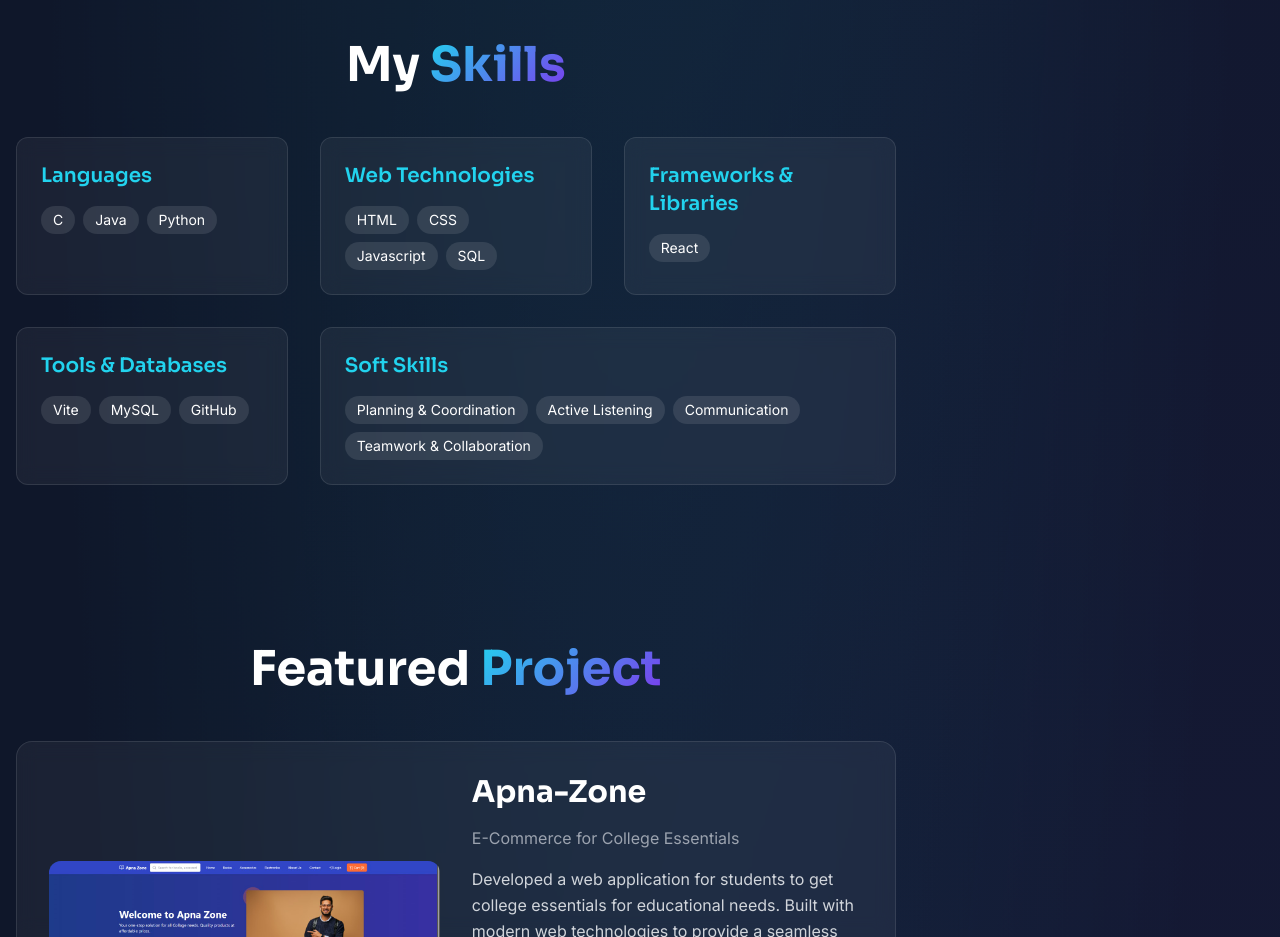
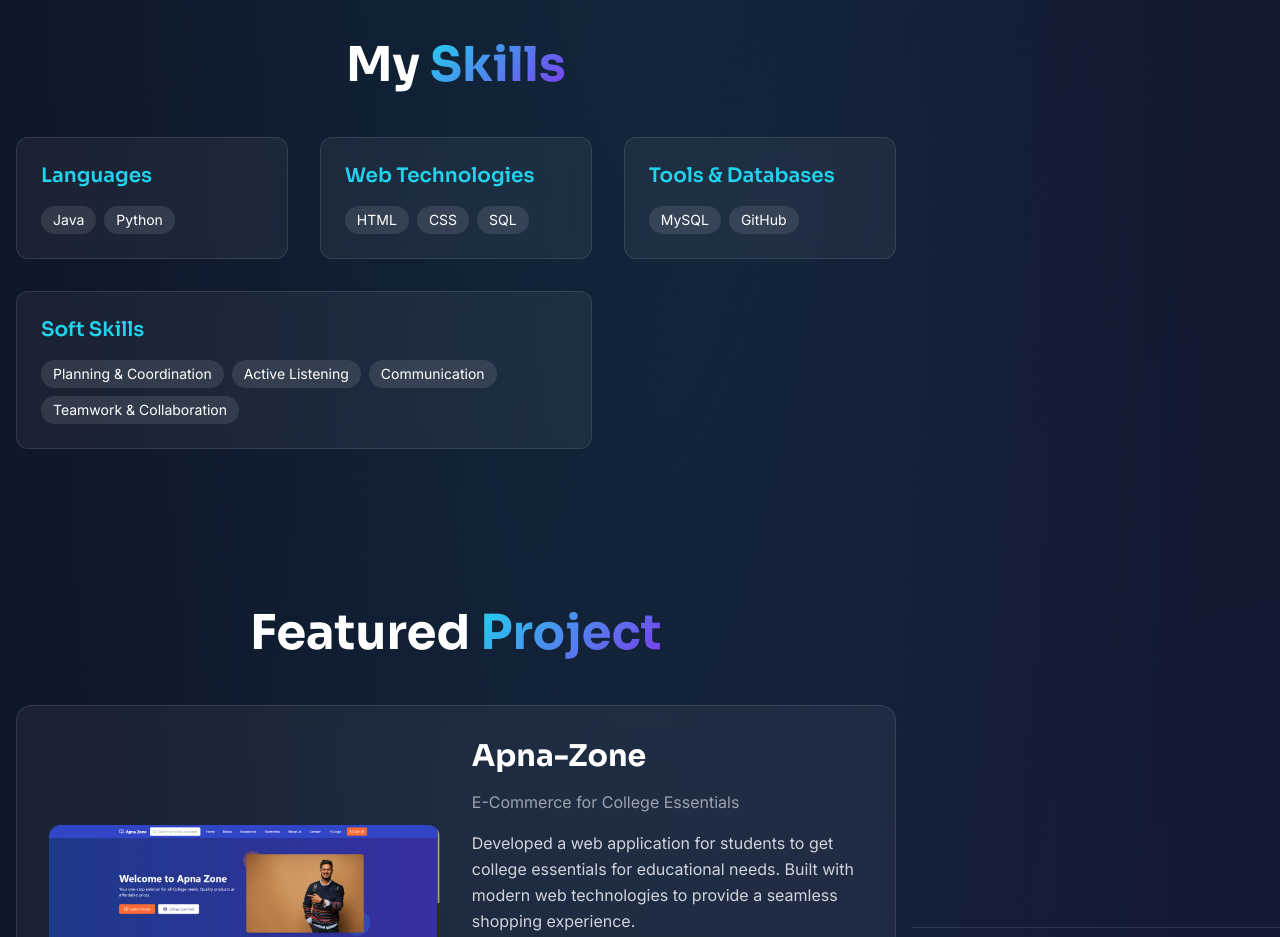
Before and after one commit to HEROX99/portfolio, a website built with Vite: page index.html in a window 1280 px wide. Shown: the part 1560-2497 px from the top of the page. Built offline with nearby package versions, Linux system fonts and the light colour scheme.

Commit message:
Updated Code

```diff
--- a/index.html
+++ b/index.html
@@ -320,7 +320,7 @@
             <div class="glass p-6 rounded-xl reveal">
               <h3 class="font-sora font-semibold text-xl mb-4 text-secondary">Languages</h3>
               <div class="flex flex-wrap gap-2">
-                <span class="px-3 py-1 bg-white/10 rounded-full text-sm">C</span>
+                <!-- <span class="px-3 py-1 bg-white/10 rounded-full text-sm">C</span> -->
                 <span class="px-3 py-1 bg-white/10 rounded-full text-sm">Java</span>
                 <span class="px-3 py-1 bg-white/10 rounded-full text-sm">Python</span>
               </div>
@@ -332,24 +332,24 @@
               <div class="flex flex-wrap gap-2">
                 <span class="px-3 py-1 bg-white/10 rounded-full text-sm">HTML</span>
                 <span class="px-3 py-1 bg-white/10 rounded-full text-sm">CSS</span>
-                <span class="px-3 py-1 bg-white/10 rounded-full text-sm">Javascript</span>
+                <!-- <span class="px-3 py-1 bg-white/10 rounded-full text-sm">Javascript</span> -->
                 <span class="px-3 py-1 bg-white/10 rounded-full text-sm">SQL</span>
               </div>
             </div>
 
             <!-- Frameworks & Libraries -->
-            <div class="glass p-6 rounded-xl reveal">
+            <!-- <div class="glass p-6 rounded-xl reveal">
               <h3 class="font-sora font-semibold text-xl mb-4 text-secondary">Frameworks & Libraries</h3>
               <div class="flex flex-wrap gap-2">
                 <span class="px-3 py-1 bg-white/10 rounded-full text-sm">React</span>
               </div>
-            </div>
+            </div> -->
 
             <!-- Tools & Databases -->
             <div class="glass p-6 rounded-xl reveal">
               <h3 class="font-sora font-semibold text-xl mb-4 text-secondary">Tools & Databases</h3>
               <div class="flex flex-wrap gap-2">
-                <span class="px-3 py-1 bg-white/10 rounded-full text-sm">Vite</span>
+                <!-- <span class="px-3 py-1 bg-white/10 rounded-full text-sm">Vite</span> -->
                 <span class="px-3 py-1 bg-white/10 rounded-full text-sm">MySQL</span>
                 <span class="px-3 py-1 bg-white/10 rounded-full text-sm">GitHub</span>
               </div>
```
